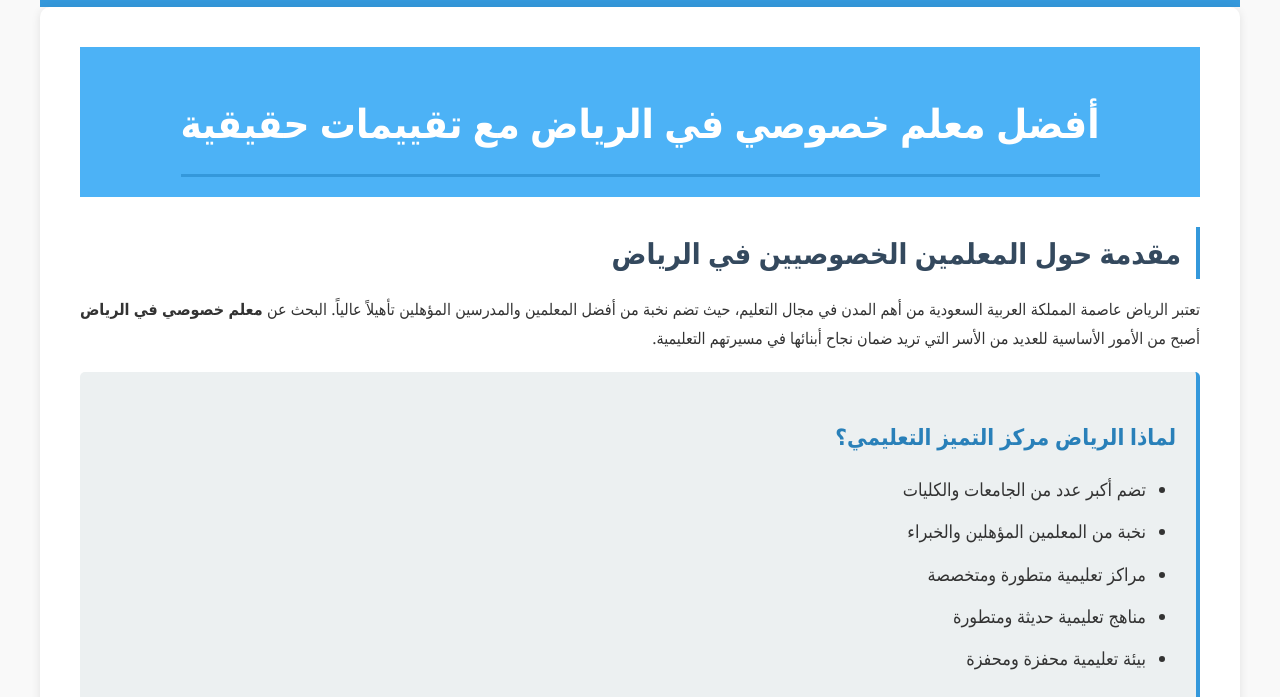
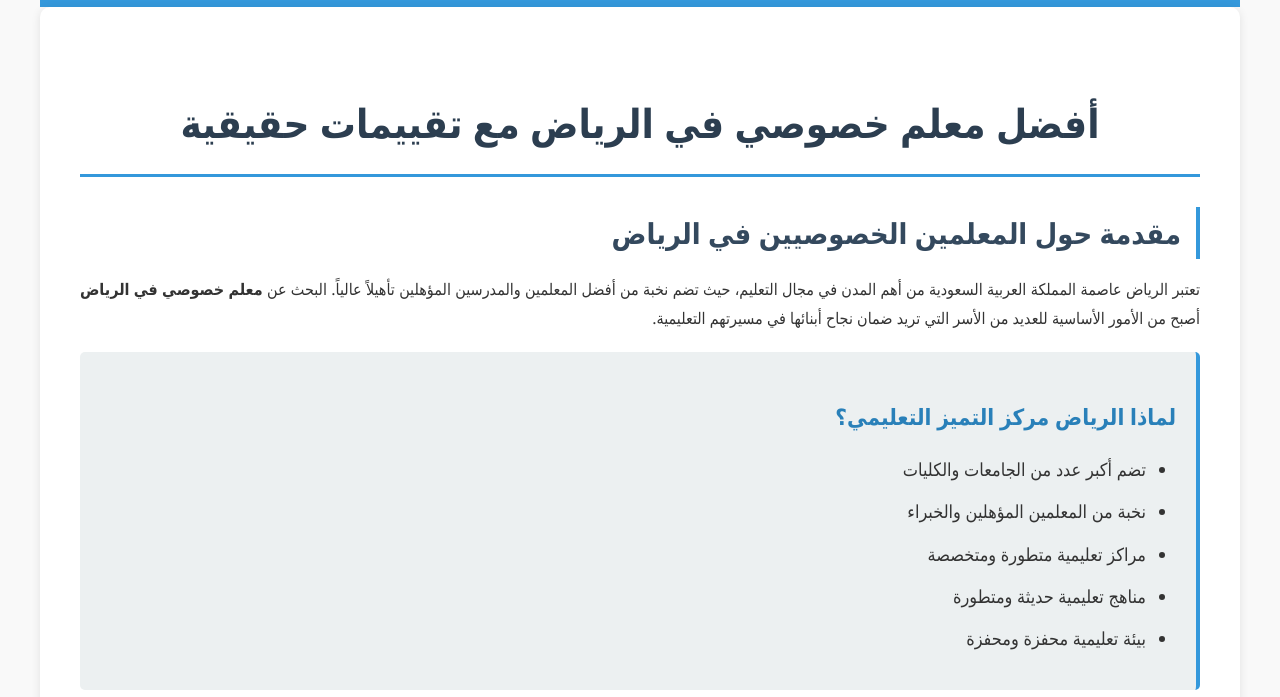
Before and after one commit to Hatem-abo-elwafa/ahmed, a plain HTML site: page Articles/html/best-private-tutor-riyadh.html in a window 1280 px wide. Shown: the part 103-800 px from the top of the page. Drawn offline with nearby package versions, Linux system fonts and the light colour scheme; a script that the page names is missing.

Commit message:
Update style1.css

```diff
--- a/Articles/style1.css
+++ b/Articles/style1.css
@@ -32,14 +32,10 @@ header.navigation-header {
 	justify-content: center;
 	align-items: center;
 }
-.article-header_1  {
+.article-header-1  {
 	display: flex;
 	justify-content: center;
 	align-items: center;
-	background-color: #4cb2f6;
-}
-.article-header_1 h1 {
-	color: #fff;
 }
 
 .dark-mode header {
```
